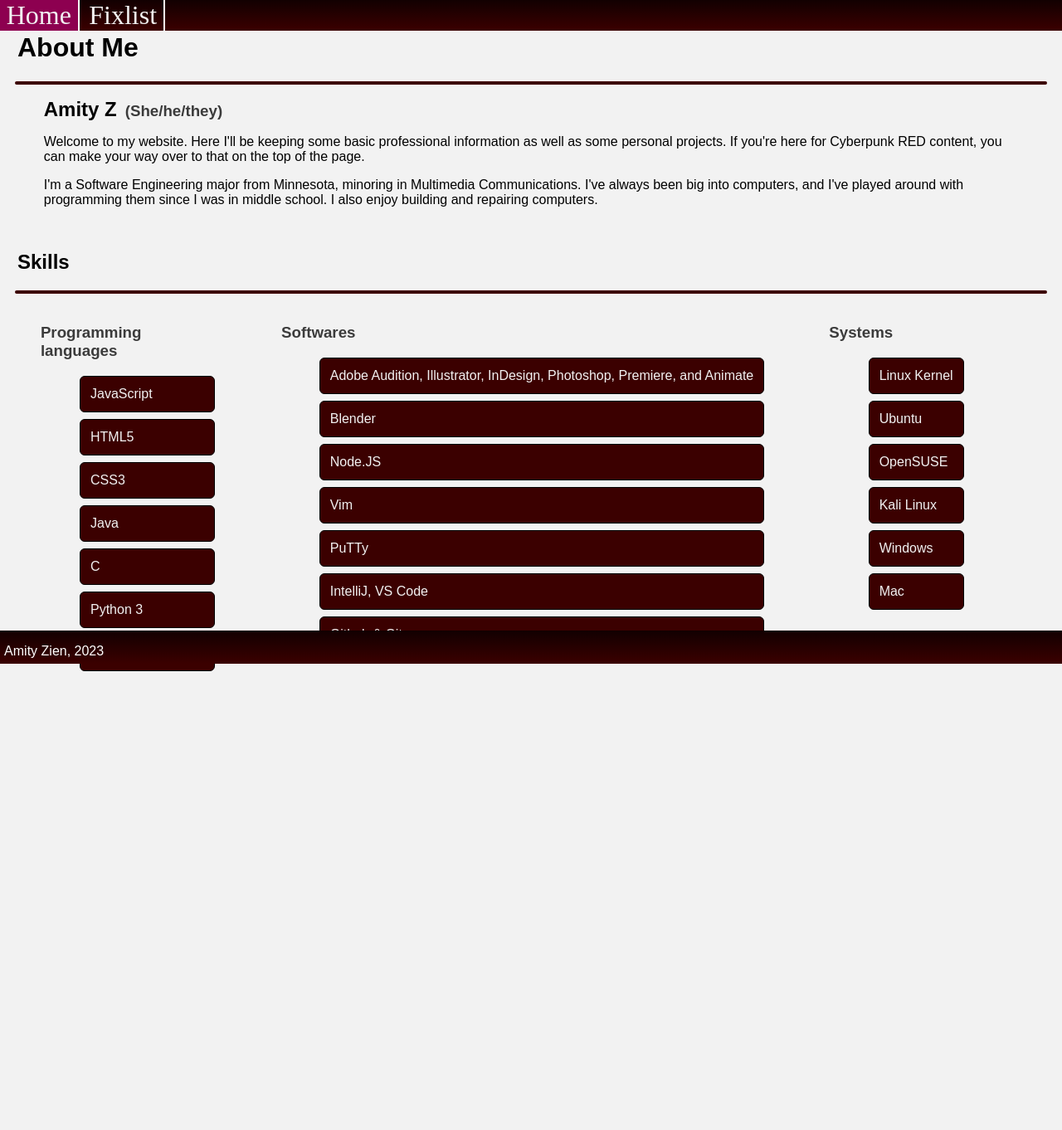
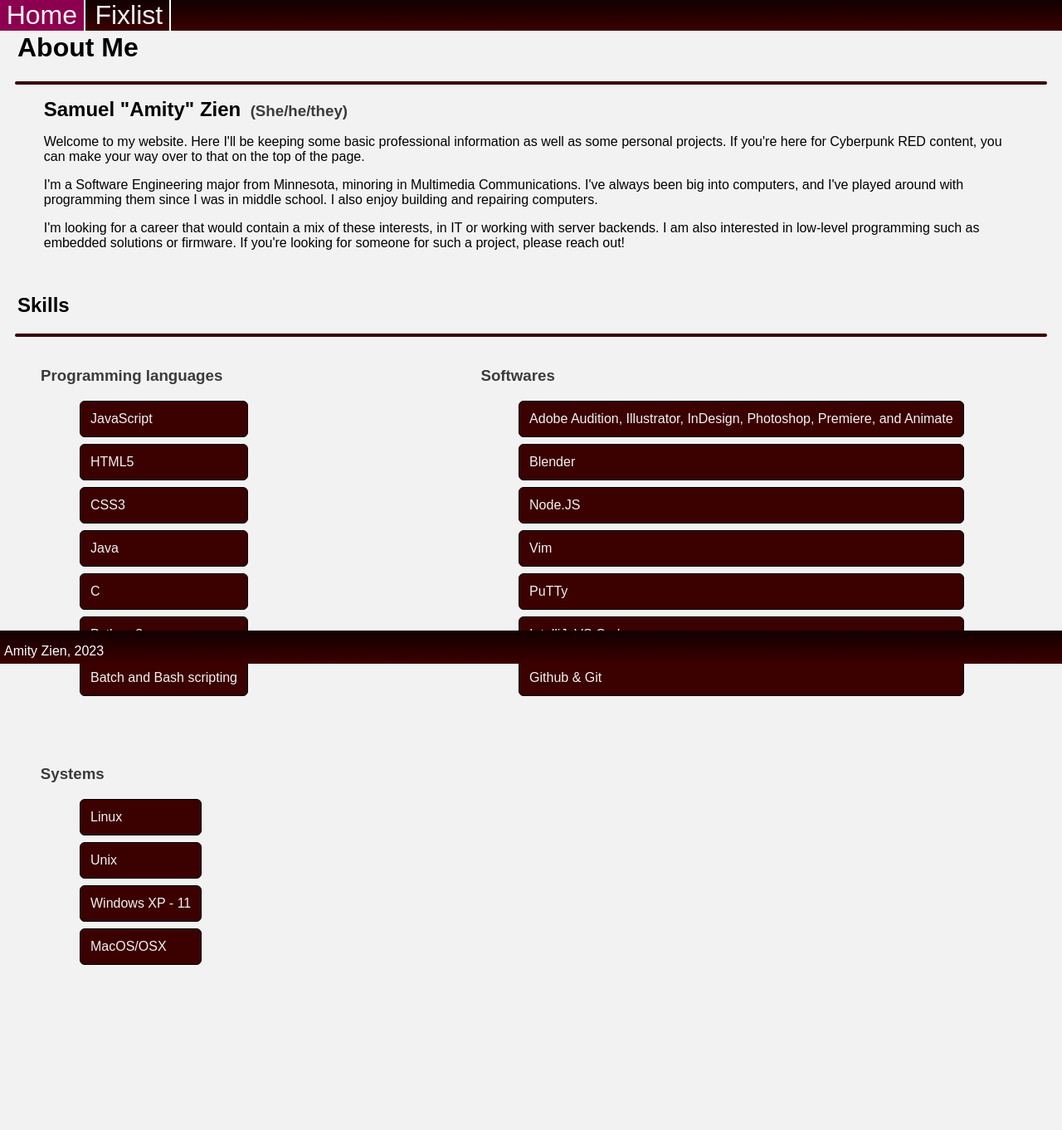
Before and after one commit to SamuelZien/elanazien.github.io, a PHP site: page / in a window 1280 px wide. Shown: the top 1362 px of the page at 83% size. Before the commit the page ends 809 px from the top, so only its background shows below. Run offline with PHP 8.4, Linux system fonts and the light colour scheme.

Commit message:
Content Update
rewrote some content, javascript notation improved.

```diff
--- a/fixlist/home.html
+++ b/fixlist/home.html
@@ -7,6 +7,7 @@
 		<!--<img class="imgbanner" src="./Images/jobbanner.png" alt="FixList Banner"></img>-->
 		<link rel="stylesheet" href="style.css">
 		<link rel="stylesheet" href="https://fonts.googleapis.com/css2?family=Ubuntu+Mono">
+        <script src="./modal.js"></script>
 	</head>
 	<body>
         <nav class="navbar">
@@ -118,6 +119,5 @@
 <img src="./Images/elflinesad.png" alt="an advertisement for Elflines Online" class="advert">
 <img src="./Images/crownbelow.jpg" alt="an advertisement for a drink" class="advert">
 </section>
-<h3 style="align-self: center;">Coming Soon(hopefully)! React functionality. This page should, eventually, be able to populate from a random bank of missions.</h3>
 	</body>
 </html>
--- a/fixlist/modal.js
+++ b/fixlist/modal.js
@@ -1,4 +1,7 @@
+
+//each job entry is populated using an array of Objects containing the entry's info.
 class Job{
+    //constructor
     constructor(title, subtitle, body){
     this.title = title;
     this.subtitle = subtitle;
--- a/index.css
+++ b/index.css
@@ -55,7 +55,7 @@ color:#3b3b3b;
     z-index: 3;
   }
   .navbar a{
-    font-family: 'Ubuntu Mono';
+    font-family: 'Ubuntu Mono', sans-serif;
     color: #f2f2f2;
     padding: 0.6%;
     text-decoration: none;
--- a/index.html
+++ b/index.html
@@ -18,9 +18,10 @@
         <h1><strong>About Me</strong></h1>
         <hr>
         <section id="about">
-        <h2>Amity Z<h3> (She/he/they)</h3></h2>
+        <h2>Samuel "Amity" Zien <h3>(She/he/they)</h3></h2>
         <p>Welcome to my website. Here I'll be keeping some basic professional information as well as some personal projects. If you're here for Cyberpunk RED content, you can make your way over to that on the top of the page.</p>
-        <p>I'm a Software Engineering major from Minnesota, minoring in Multimedia Communications. I've always been big into computers, and I've played around with programming them since I was in middle school. I also enjoy building and repairing computers. </p>
+        <p>I'm a Software Engineering major from Minnesota, minoring in Multimedia Communications. I've always been big into computers, and I've played around with programming them since I was in middle school. I also enjoy building and repairing computers.</p>
+        <p>I'm looking for a career that would contain a mix of these interests, in IT or working with server backends. I am also interested in low-level programming such as embedded solutions or firmware. If you're looking for someone for such a project, please reach out!</p>
         </section>
         <section id="articles">
             <h2>Skills</h2>
@@ -34,9 +35,11 @@
                     <li id="java">Java</li>
                     <li id="ccode">C</li>
                     <li id="python3">Python 3</li>
-                    <li>Batch</li>
-            </ul></article>
-            <article><h3>Softwares</h3><ul>
+                    <li>Batch and Bash scripting</li>
+                </ul>
+            </article>
+            <article><h3>Softwares</h3>
+            <ul>
                 <li>Adobe Audition, Illustrator, InDesign, Photoshop, Premiere, and Animate</li>
                 <li>Blender</li>
                 <li id="nodejs">Node.JS</li>
@@ -45,14 +48,14 @@
                 <li>IntelliJ, VS Code</li>
                 <li>Github & Git</li>
             </ul></article>
-            <article><h3>Systems</h3><ul>
-                <li>Linux Kernel</li>
-                <li>Ubuntu</li>
-                <li>OpenSUSE</li>
-                <li>Kali Linux</li>
-                <li>Windows</li>
-                <li>Mac</li>
-            </ul></article>
+            <article><h3>Systems</h3>
+            <ul>
+                <li>Linux</li>
+                <li>Unix</li>
+                <li>Windows XP - 11</li>
+                <li>MacOS/OSX</li>
+            </ul>
+            </article>
         </div>
         </section>
     </main>
```
